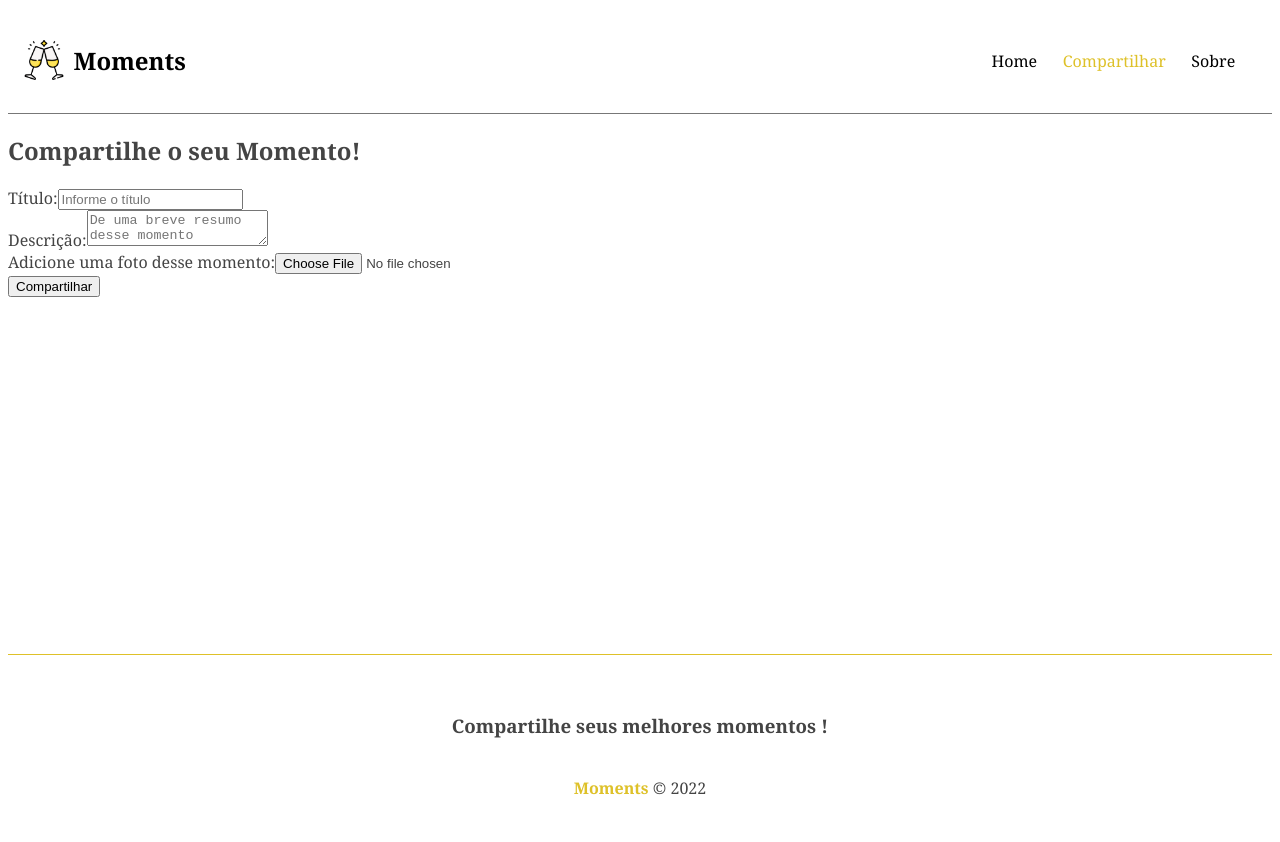
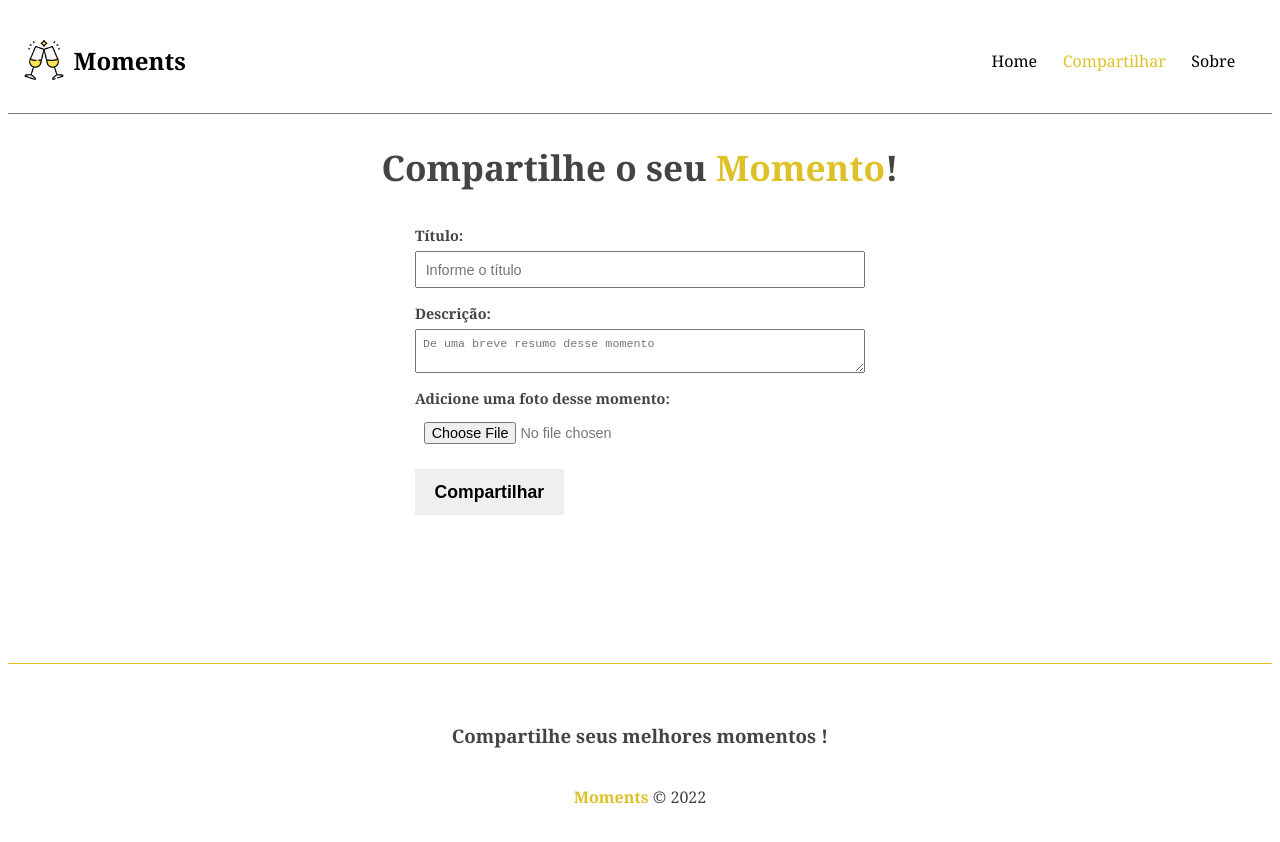
Before and after one commit to LoiolaBr17/Projeto-Moments, an Angular app in the folder moments/: page /moments/new in a window 1280 px wide. Shown: the top 842 px of the page. Built offline with nearby package versions, Linux system fonts and the light colour scheme.

Commit message:
criando css para forms globalmente

```diff
--- a/moments/src/app/components/pages/new-moment/new-moment.component.css
+++ b/moments/src/app/components/pages/new-moment/new-moment.component.css
@@ -0,0 +1,9 @@
+h2 {
+    text-align: center;
+    margin-bottom: 1em;
+    font-size: 2.2em;
+}
+
+h2 span {
+    color: #dec129;
+}
--- a/moments/src/styles.css
+++ b/moments/src/styles.css
@@ -1 +1,41 @@
 /* You can add global styles to this file, and also import other style files */
+/* Form */
+form {
+    width: 450px;
+    margin: 0 auto;
+}
+
+.form-group {
+    display: flex;
+    flex-direction: column;
+    margin-bottom: 1em;
+}
+
+.form-group label {
+    font-weight: bold;
+    font-size: .9em;
+    margin-bottom: .4em;
+}
+
+.form-group input,
+.form-group textarea {
+    padding: .6em;
+    color: #777;
+    font-size: .9em;
+}
+
+input[type="submit"] {
+    background-color: #EFEFEF;
+    border: 2px solid transparent;
+    padding: .6em 1em;
+    font-weight: bold;
+    font-size: 1.1em;
+    cursor: pointer;
+    transition: .4s;
+}
+
+input[type="submit"]:hover {
+    color: #DEC129;
+    border-color: #DEC129;
+    background-color: transparent;
+}
```
